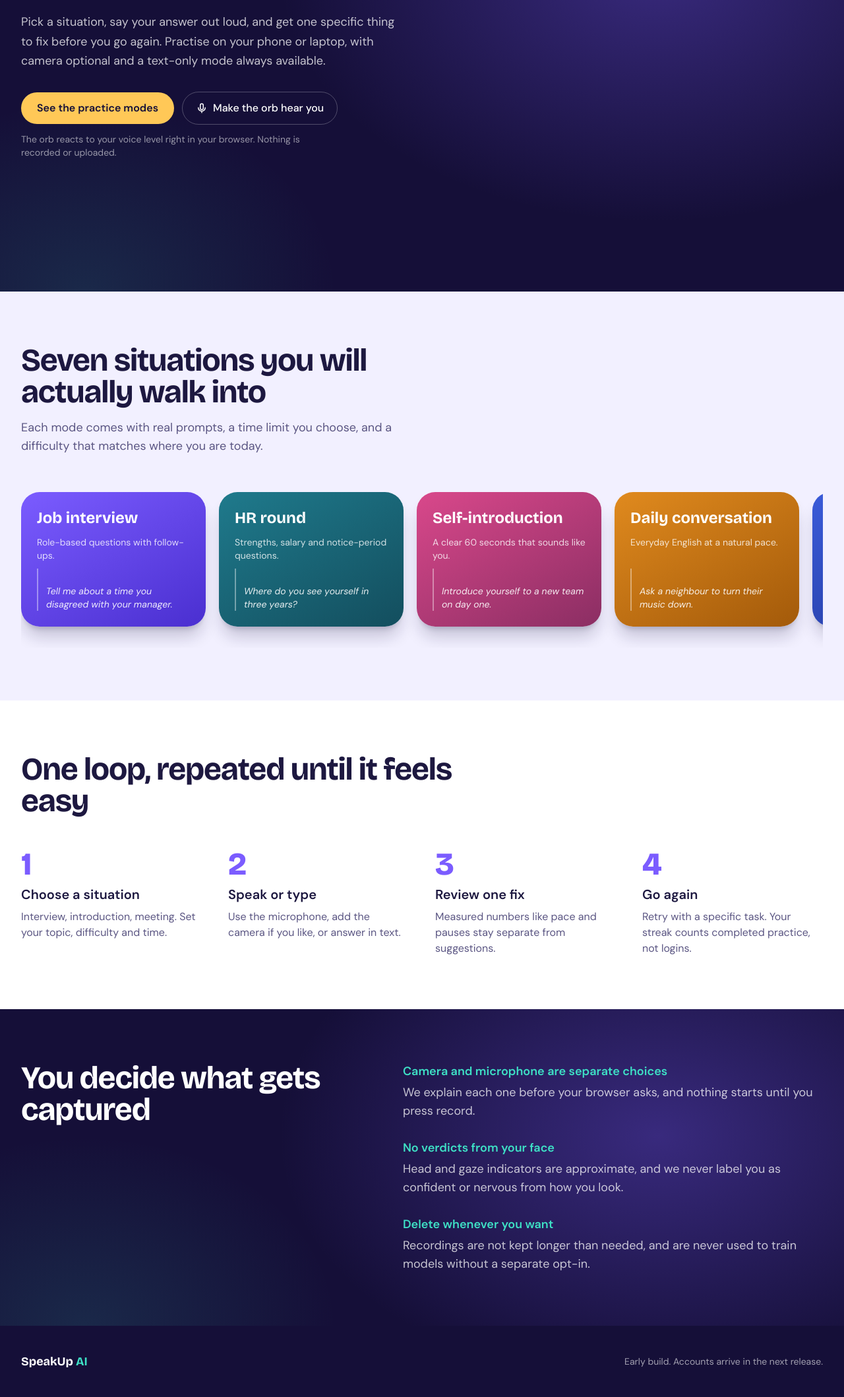
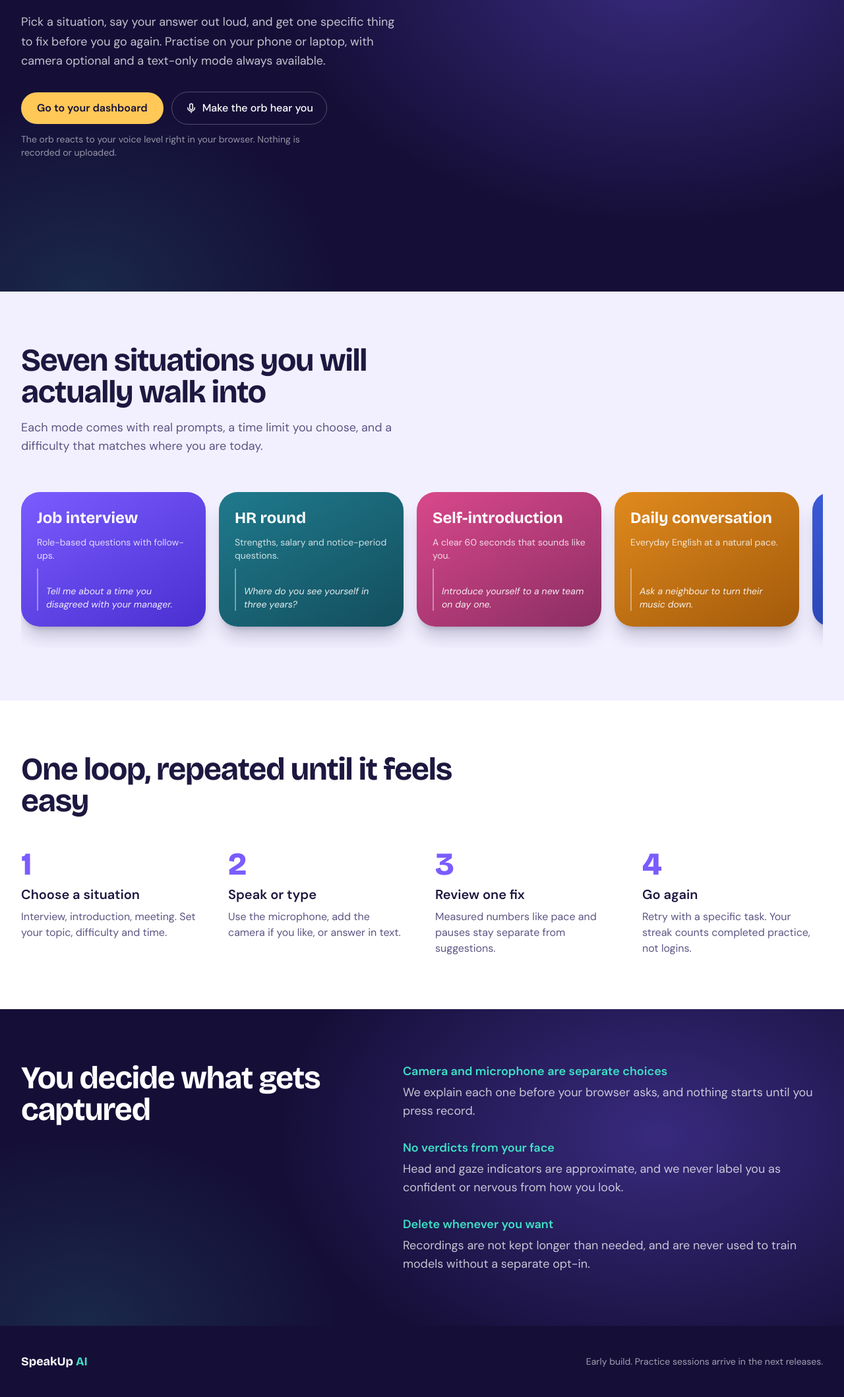
Before and after one commit to farazalisayyed2728/SpeakUp-AI, a Django app: page / in a window 1280 px wide. Shown: the part 374-2492 px from the top of the page at 66% size. Run offline with Django 5.2, Linux system fonts and the light colour scheme; the visitor is signed in with stand-in values (Sample User, id 1); style sheets or scripts are compiled from the project's sources; parts of the project's set-up code (start-up, migrations or seed data) failed here and were passed over.

Commit message:
update static files

```diff
--- a/static_src/main.css
+++ b/static_src/main.css
@@ -1,5 +1,6 @@
 @import "tailwindcss";
 @source "../templates";
+@source "../apps";
 
 @theme {
   --color-night: #150f38;
--- a/static_src/orb.js
+++ b/static_src/orb.js
@@ -145,5 +145,5 @@ export function createOrb(canvas, { onFallback } = {}) {
   new IntersectionObserver(([e]) => (e.isIntersecting ? start() : stop())).observe(canvas);
   document.addEventListener("visibilitychange", () => (document.hidden ? stop() : start()));
 
-  return { enableMic, disableMic, get micOn() { return !!analyser; } };
+  return { pulse(a = 0.22) { level = Math.min(1, level + a); }, enableMic, disableMic, get micOn() { return !!analyser; } };
 }
--- a/templates/core/landing.html
+++ b/templates/core/landing.html
@@ -44,9 +44,9 @@
 
         <div class="mt-8 flex flex-wrap items-center gap-3">
           <a
-            href="#modes"
+            href="{% if user.is_authenticated %}{% url 'core:dashboard' %}{% else %}{% url 'accounts:register' %}{% endif %}"
             class="rounded-full bg-saffron px-6 py-3 font-semibold text-night transition hover:brightness-110"
-            >See the practice modes</a
+            >{% if user.is_authenticated %}Go to your dashboard{% else %}Create a free account{% endif %}</a
           >
           <button
             type="button"
@@ -242,7 +242,7 @@
     <p class="font-display text-lg font-bold text-white">
       SpeakUp<span class="text-signal"> AI</span>
     </p>
-    <p>Early build. Accounts arrive in the next release.</p>
+    <p>Early build. Practice sessions arrive in the next releases.</p>
   </div>
 </footer>
 {% endblock %}
```
Also changed, not shown: static_src/main.js (+12 -0 lines).
